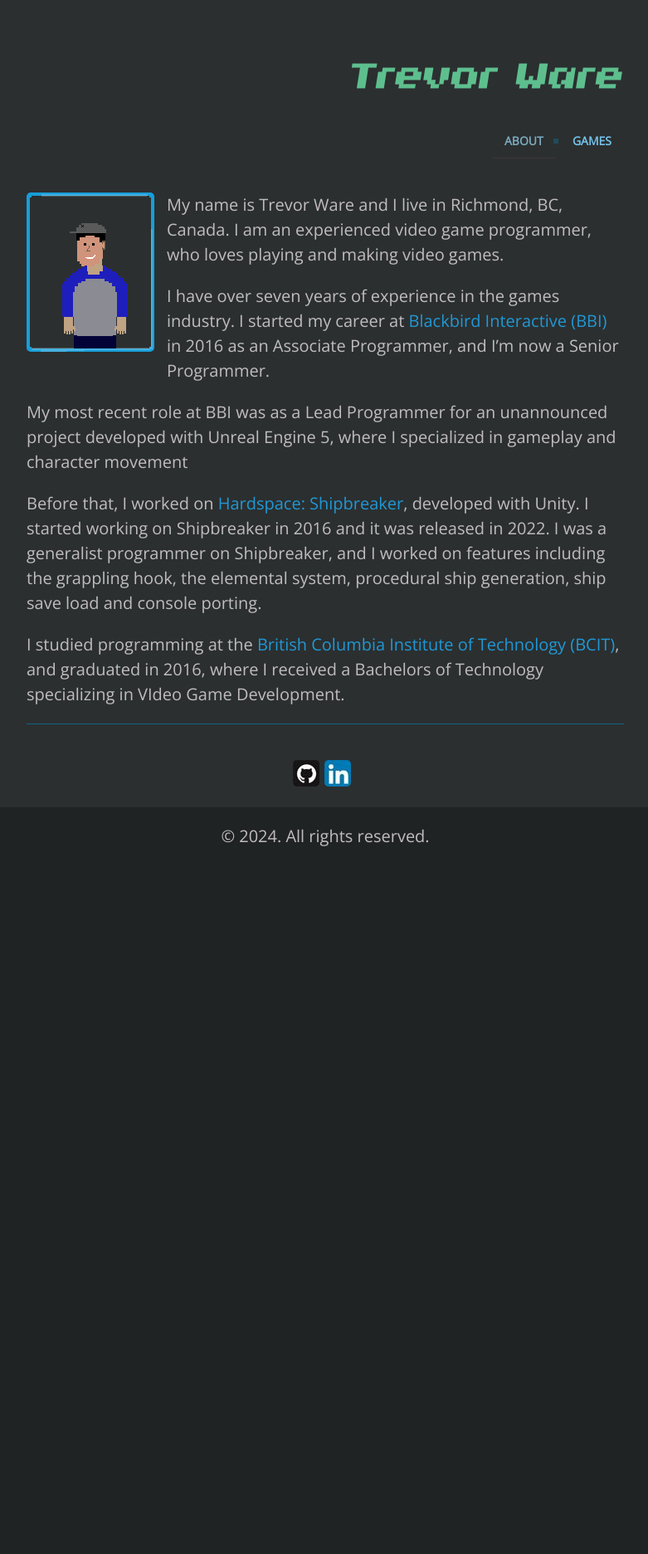
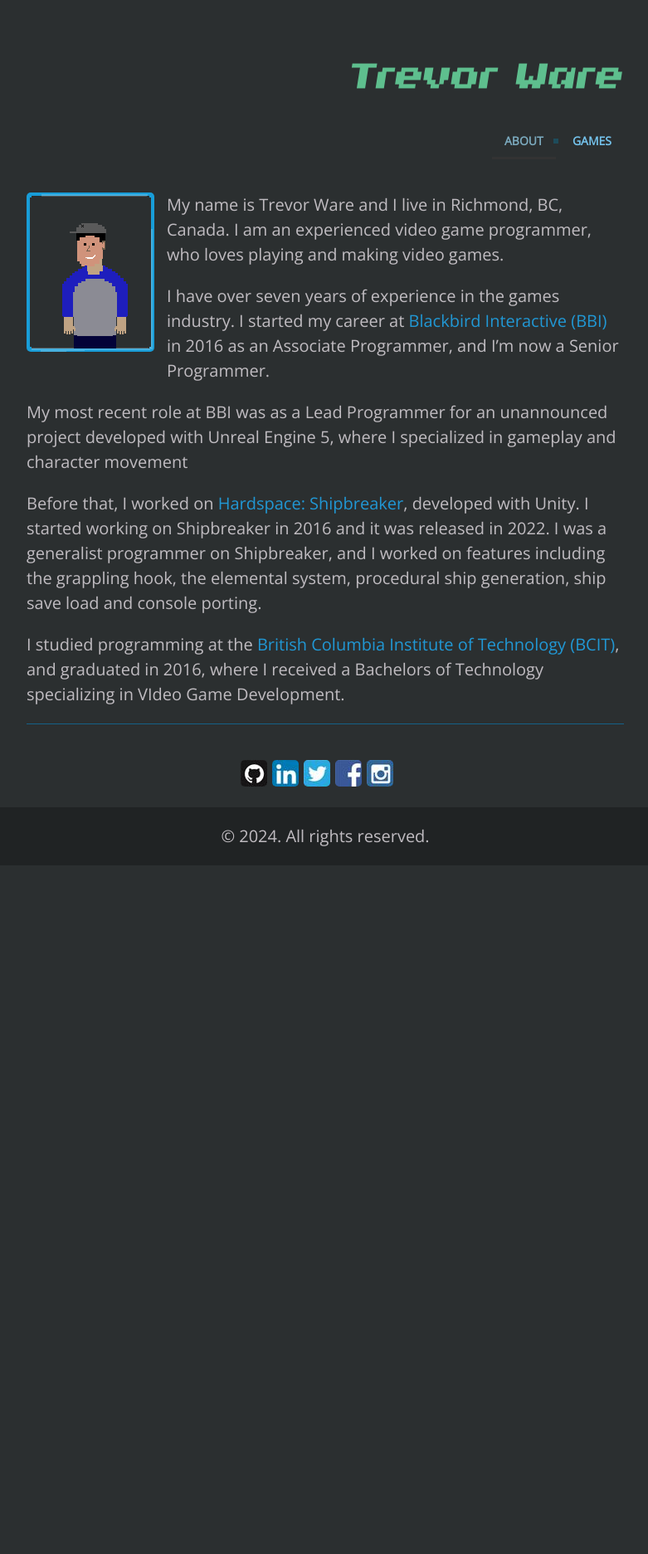
Before and after one commit to twarrre/twarrre.github.io, a Jekyll site: the page built from index.md, in a window 1280 px wide. Shown: the whole page at 83% size, without its empty margins (248-1029 px from the left). Built offline with Jekyll 4.4.1, drawn with Linux system fonts in a browser that asks for light colours; after the commit the page ends 1043 px from its top, so only the background shows below that.

Commit message:
-Add icons back

```diff
--- a/_includes/footer.html
+++ b/_includes/footer.html
@@ -10,6 +10,24 @@
         <img src="/assets/icons/linkedin.jpg" alt="linkedin">
     </a>
   {% endif %}
+
+  {% if site.twitter_username %}
+    <a class='icon--twitter' href="https://twitter.com/{{ site.twitter_username }}">
+        <img src="/assets/icons/twitter.jpg" alt="twitter">
+    </a>
+  {% endif %}
+
+  {% if site.facebook_username %}
+    <a class='icon--facebook' href="https://facebook.com/{{ site.facebook_username }}">
+        <img src="/assets/icons/facebook.jpg" alt="facebook">
+    </a>
+  {% endif %}
+
+  {% if site.instagram_username %}
+    <a class='icon--instagram' href="https://instagram.com/{{ site.instagram_username }}">
+        <img src="/assets/icons/instagram.jpg" alt="instagram">
+    </a>
+  {% endif %}
 </div>
 <br>
 <br>
--- a/public/css/poole.css
+++ b/public/css/poole.css
@@ -189,7 +189,6 @@
   left: 0;
   right: 0;
   background-color: #202324;
-  height: 100vh;
 }
 
 hr {
@@ -531,7 +530,7 @@
   margin-left: auto;
   margin-right: auto;
   text-align: center;
-  width: 84px;
+  width: 210px;
 }
 
 .icon--github
```
